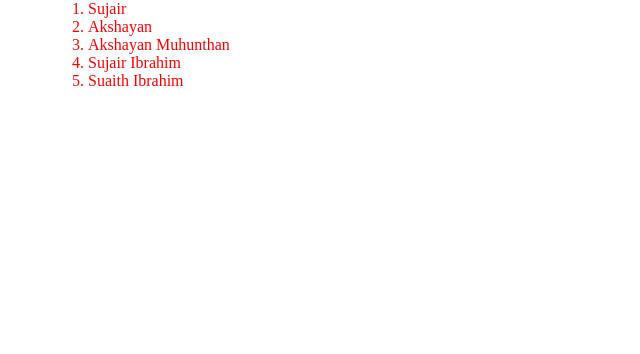
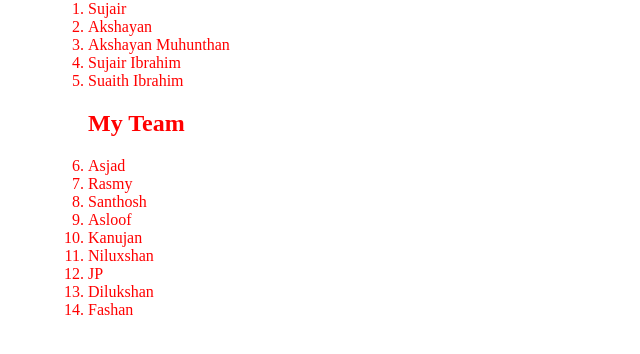
Before and after one commit to blockdeveloper25/SE4103-2024-4840, a website: page index.html in a window 1280 px wide. Shown: the part 138-492 px from the top of the page, without its empty margins (0-640 px from the left). Drawn offline with Linux system fonts and the light colour scheme.

Commit message:
added my team mates

```diff
--- a/index.html
+++ b/index.html
@@ -24,6 +24,17 @@
         <li>Sujair Ibrahim</li>
         <li>Suaith Ibrahim</li>
 
+        <h2>My Team</h2>
+        <li>Asjad</li>
+        <li>Rasmy</li>
+        <li>Santhosh</li>
+        <li>Asloof</li>
+        <li>Kanujan</li>
+        <li>Niluxshan</li>
+        <li>JP</li>
+        <li>Dilukshan</li>
+        <li>Fashan</li>
+
     </ol>
 </body>
 </html>
```
